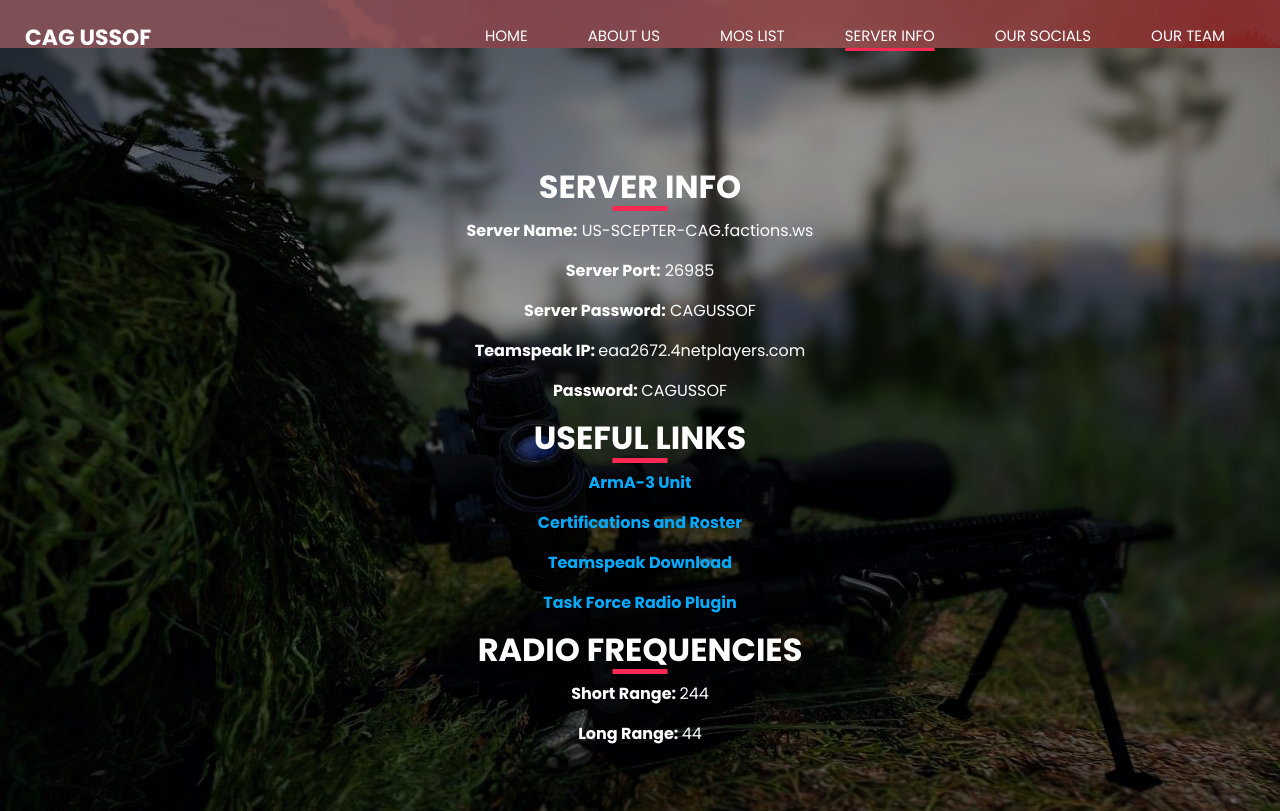
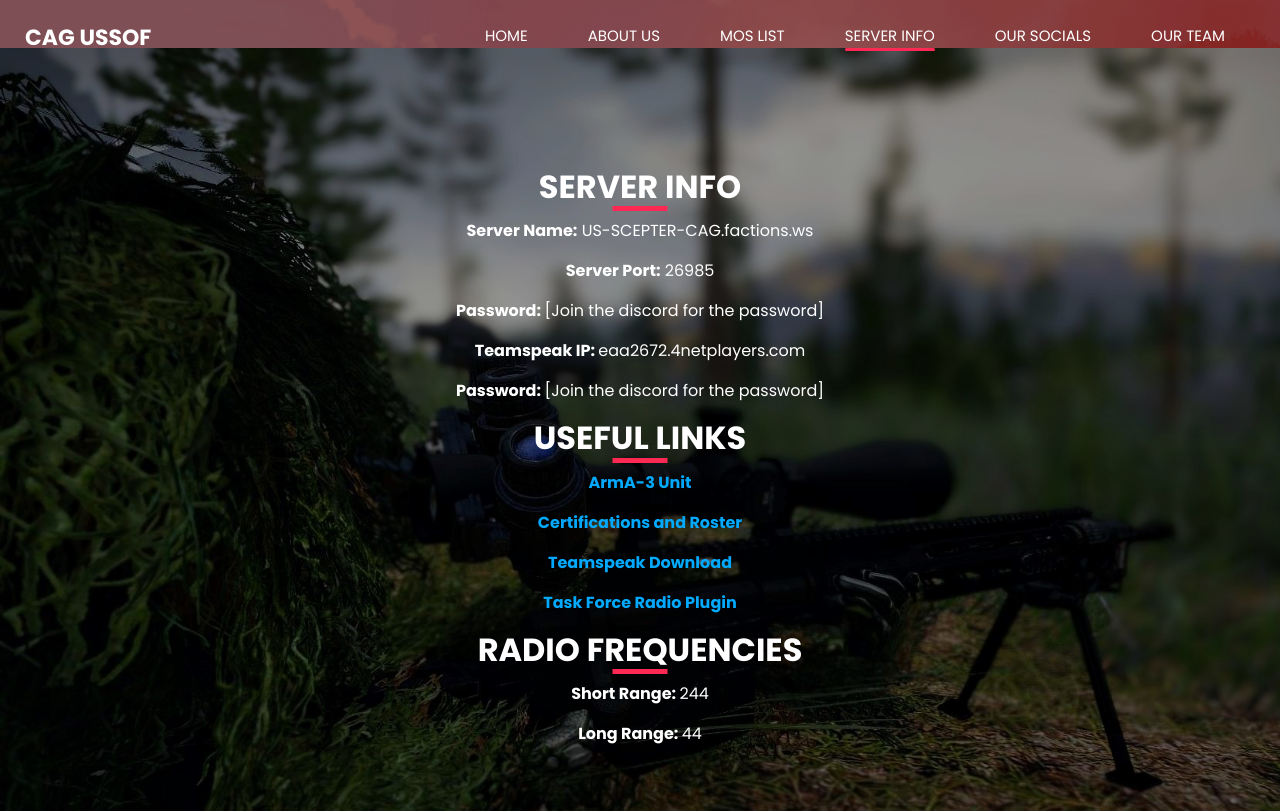
Before and after one commit to a3-us-army/US-Army-WebsiteA3, a plain HTML site: page server-info.html in a window 1280 px wide. Shown: the top 811 px of the page. Drawn offline with nearby package versions, Linux system fonts and the light colour scheme.

Commit message:
hide the password breh, don't want randoms

```diff
--- a/server-info.html
+++ b/server-info.html
@@ -94,10 +94,10 @@
       </div>
         <p><strong>Server Name:</strong> US-SCEPTER-CAG.factions.ws</p>
         <p><strong>Server Port:</strong> 26985</p>
-        <p><strong>Server Password:</strong> CAGUSSOF</p>
+        <p><strong>Password: </strong>[Join the discord for the password]</p>
 
         <p><strong>Teamspeak IP: </strong>eaa2672.4netplayers.com</p>
-        <p><strong>Password: </strong>CAGUSSOF</p>
+        <p><strong>Password: </strong>[Join the discord for the password]</p>
 
         <div class="heading_container">
         <h2>
```
